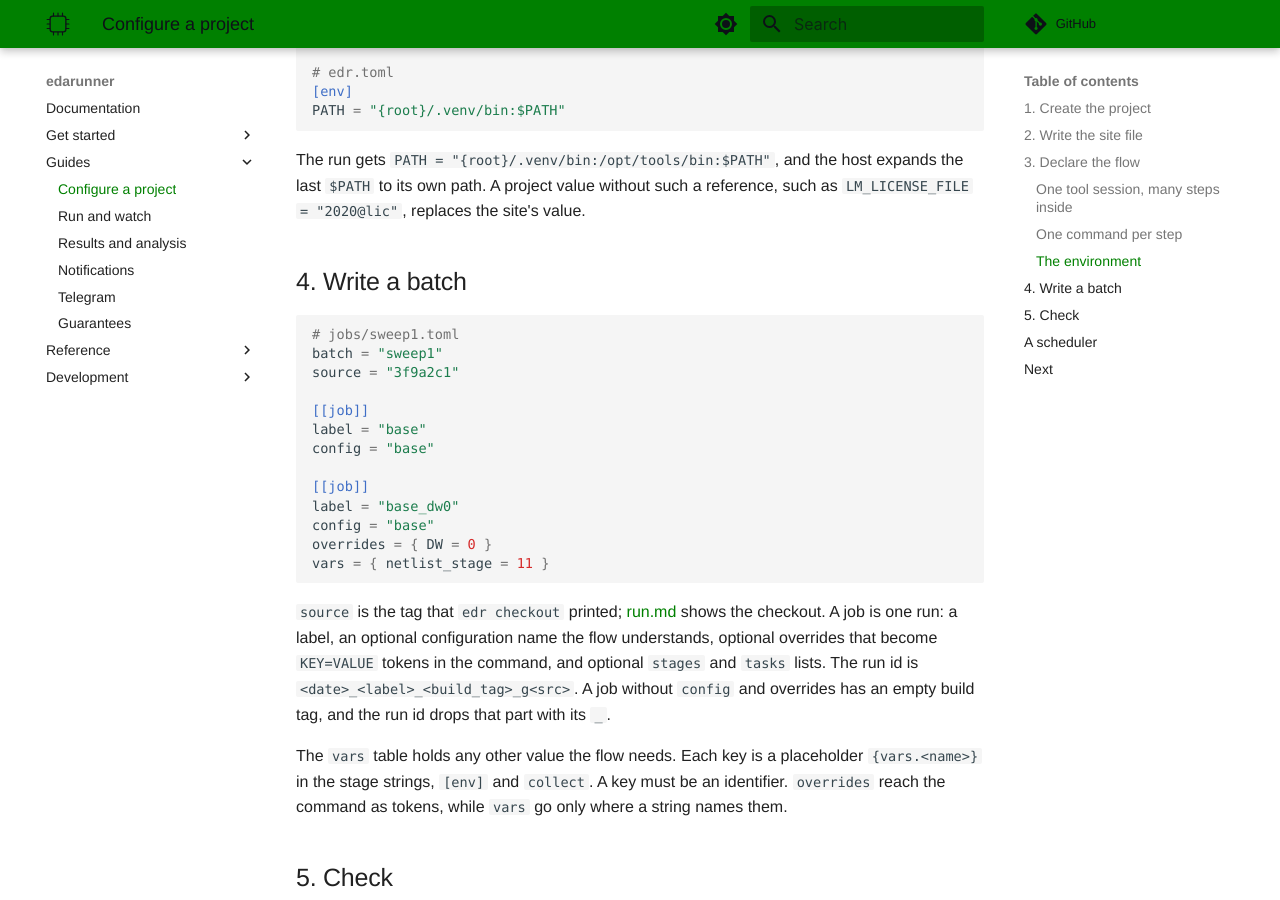
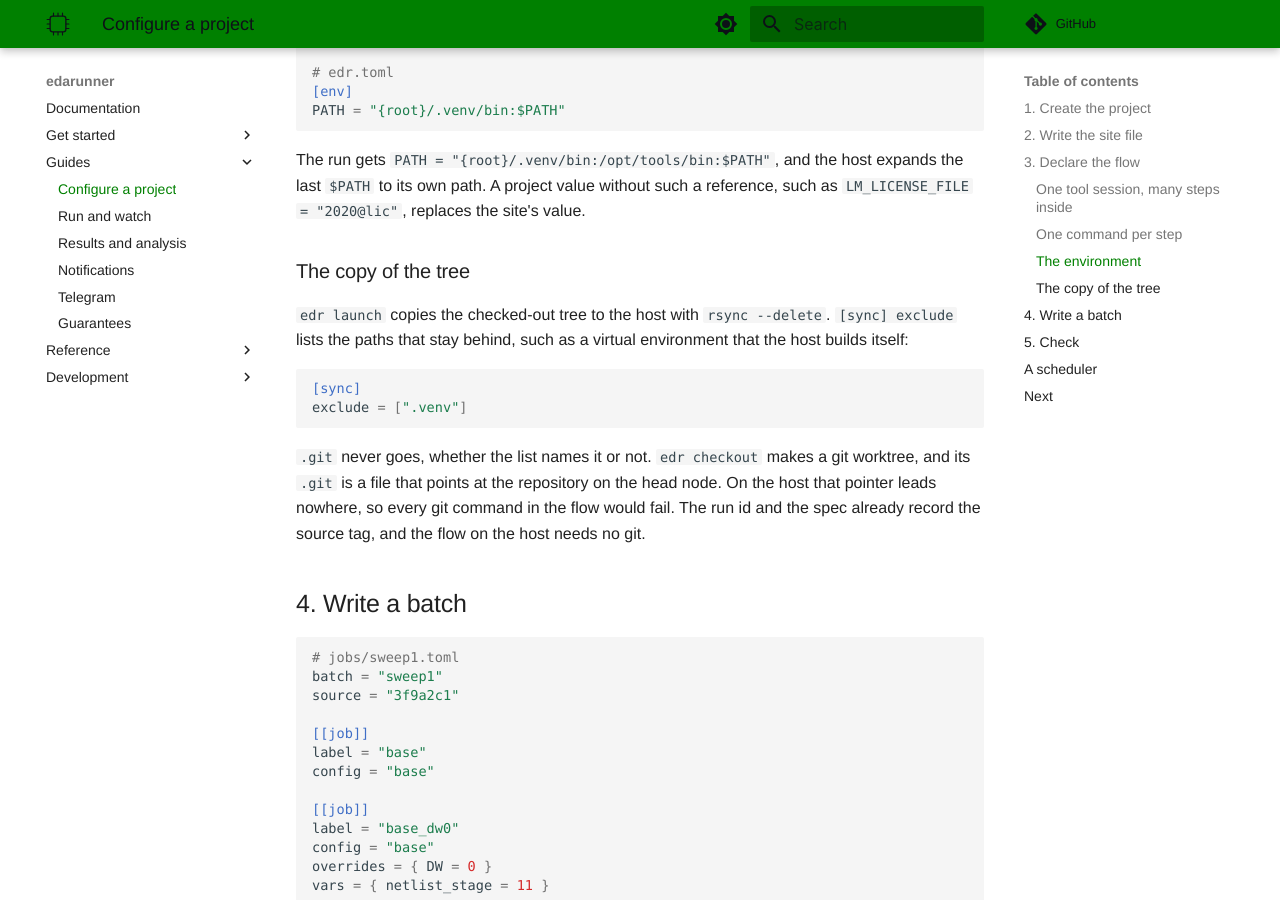
Before and after one commit to lionnus/edarunner, an MkDocs documentation site: the page built from docs/configure.md, in a window 1280 px wide and 900 px high, scrolled down 5019 px. Built offline with MkDocs 1.6.1 and Material for MkDocs 9.7.7, drawn with Linux system fonts in a browser that asks for light colours; comment, search, counter and statistics services are not loaded.

Commit message:
:bug: sync: Never copy the .git pointer of the tree to the host

````diff
--- a/docs/configure.md
+++ b/docs/configure.md
@@ -224,6 +224,23 @@ host expands the last `$PATH` to its own path. A project value without
 such a reference, such as `LM_LICENSE_FILE = "2020@lic"`, replaces the
 site's value.
 
+### The copy of the tree
+
+`edr launch` copies the checked-out tree to the host with `rsync
+--delete`. `[sync] exclude` lists the paths that stay behind, such as a
+virtual environment that the host builds itself:
+
+```toml
+[sync]
+exclude = [".venv"]
+```
+
+`.git` never goes, whether the list names it or not. `edr checkout`
+makes a git worktree, and its `.git` is a file that points at the
+repository on the head node. On the host that pointer leads nowhere, so
+every git command in the flow would fail. The run id and the spec
+already record the source tag, and the flow on the host needs no git.
+
 ## 4. Write a batch
 
 ```toml
````
Also changed, not shown: CHANGELOG.md (+3 -0 lines), docs/reference/configuration.md (+1 -1 lines), 3 other files.
